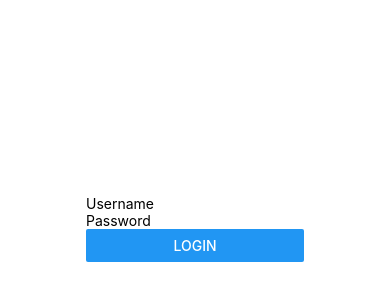
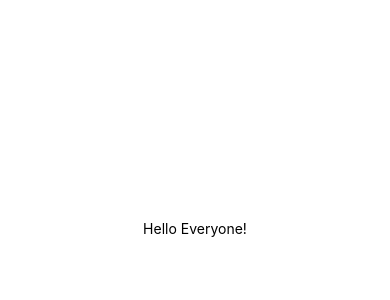
Before and after one commit to bm-jsms/react_native_intro-b, a React Native app: screen / in a window 390 px wide. Shown: the part 194-494 px from the top of the page. Built offline with nearby package versions, Linux system fonts and the light colour scheme.

Commit message:
component - greet

```diff
--- a/App.tsx
+++ b/App.tsx
@@ -1,11 +1,12 @@
 import { StatusBar } from 'expo-status-bar';
 import { StyleSheet, Text, View } from 'react-native';
-import LoginForm from './src/components/LoginForm';
+// import LoginForm from './src/components/LoginForm';
+import Greet from './src/components/Greet';
 
 export default function App() {
 	return (
 		<View style={styles.container}>
-			<LoginForm />
+			<Greet />
 			<StatusBar style='auto' />
 		</View>
 	);
--- /dev/null
+++ b/src/components/Greet.tsx
@@ -0,0 +1,14 @@
+import { StyleSheet, Text, View } from 'react-native';
+import React from 'react';
+
+const Greet = () => {
+	return (
+		<View>
+			<Text>Hello Everyone!</Text>
+		</View>
+	);
+};
+
+export default Greet;
+
+const styles = StyleSheet.create({});
```
